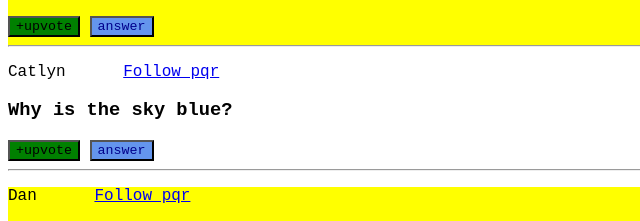
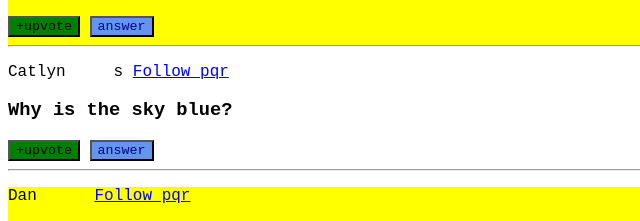
Before and after one commit to chandankaushal/WebDevelopmentCourse, a plain HTML site: page Study/WebDevelopment/CSS/index.html in a window 1280 px wide. Shown: the part 409-630 px from the top of the page, 0-640 px from the left. Drawn offline with Linux system fonts and the light colour scheme.

Commit message:
dev test

```diff
--- a/Study/WebDevelopment/CSS/index.html
+++ b/Study/WebDevelopment/CSS/index.html
@@ -54,7 +54,7 @@
     </div>
     <div>
         <p class="post">
-        Catlyn &nbsp;&nbsp;&nbsp;&nbsp;
+        Catlyn &nbsp;&nbsp;&nbsp;&nbsp;s
         <a class="follow" href="/catlyn">Follow pqr</a>
         </p>
         <h3>Why is the sky blue?</h3>
```
